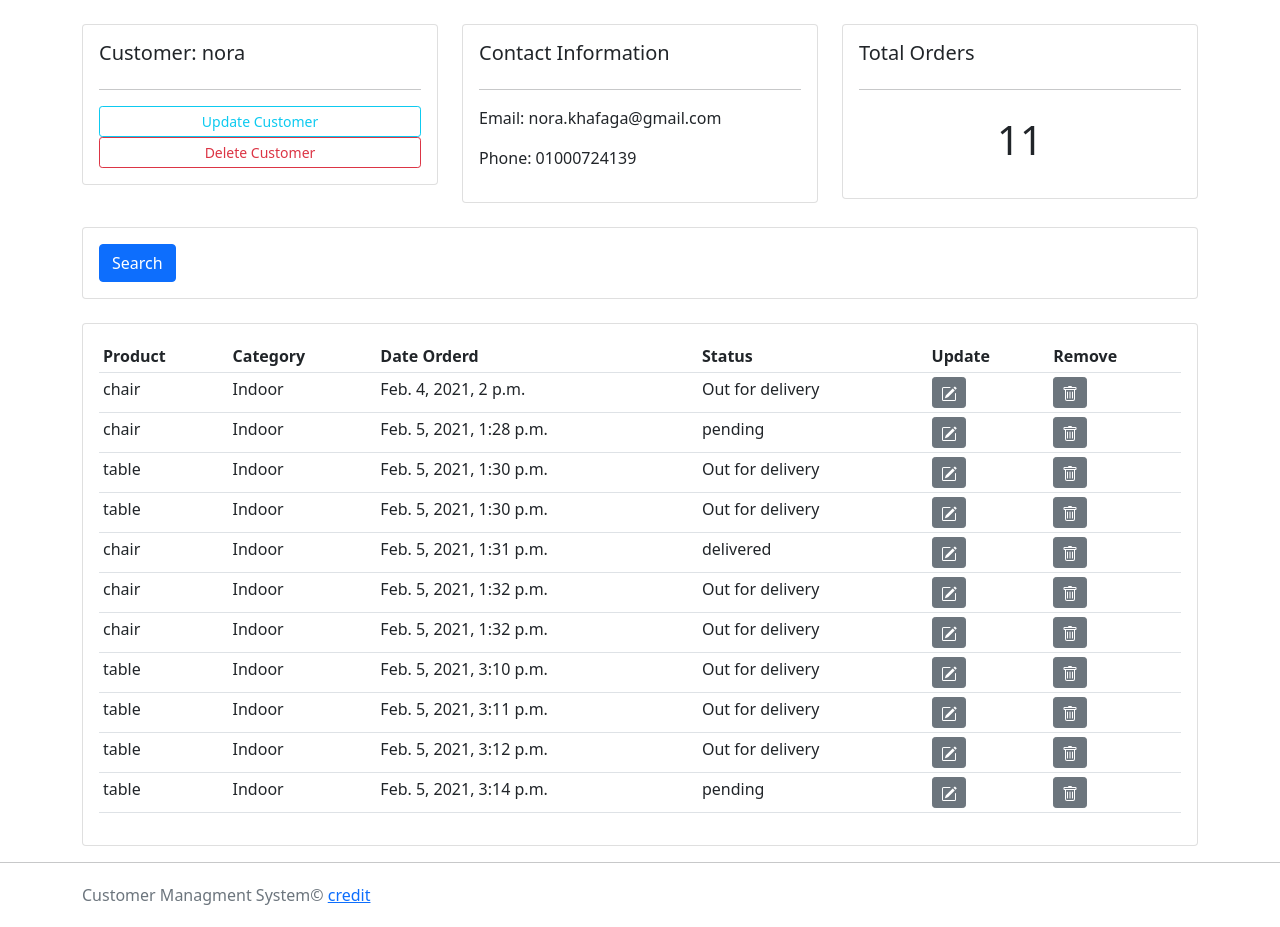
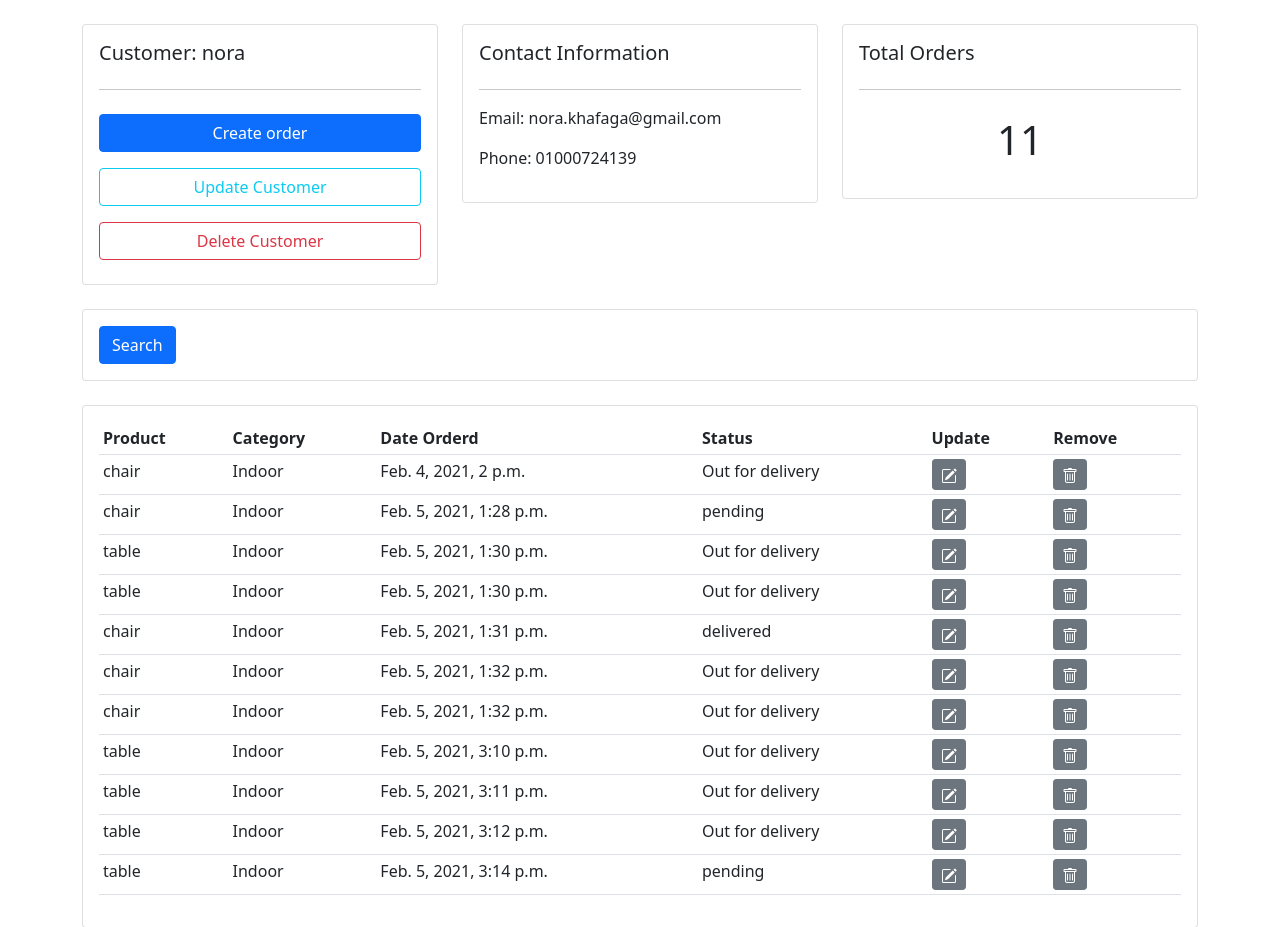
Before and after one commit to Norhanms/CustomerManagement, a Django app: page /customer/1 in a window 1280 px wide. Shown: the part 56-983 px from the top of the page. Before the commit the page ends 961 px from the top, so only its background shows below. Run offline with Django 3.2, Linux system fonts and the light colour scheme; data comes from the database, SQL or seed files in the repository; both versions use the stored data as it was after the commit.

Commit message:
change form of creating order to a form set

```diff
--- a/crm/accounts/templates/accounts/customer.html
+++ b/crm/accounts/templates/accounts/customer.html
@@ -7,8 +7,9 @@
             <div class="card card-body">
                 <h5>Customer: {{customer.name}}</h5>
                 <hr>
-                <a class="btn btn-outline-info  btn-sm btn-block" href="">Update Customer</a>
-                <a class="btn btn-outline-danger  btn-sm btn-block" href="">Delete Customer</a>
+                <a class="btn btn-primary my-2" href="{% url 'create_order' customer.id%}">Create order</a>
+                <a class="btn btn-outline-info my-2" href="">Update Customer</a>
+                <a class="btn btn-outline-danger  my-2" href="">Delete Customer</a>
 
             </div>
         </div>
--- a/crm/accounts/templates/accounts/dashboard.html
+++ b/crm/accounts/templates/accounts/dashboard.html
@@ -53,7 +53,7 @@
                 </div>
                 <div class="card-body">
 
-                    <a class="btn btn-primary" href="{% url 'create_order'%}">Create order</a>
+
                     <table class="table">
                         <thead>
                             <tr>
--- a/crm/accounts/templates/accounts/navbar.html
+++ b/crm/accounts/templates/accounts/navbar.html
@@ -11,7 +11,7 @@
                     <a class="nav-link active" aria-current="page" href="{% url 'home'%}">Dashboard</a>
                 </li>
                 <li class="nav-item">
-                    <a class="nav-link" href="">Customer</a>
+                    <a class="nav-link" href="{%url 'my_view'%}">Customer</a>
                 </li>
 
                 <li class="nav-item">
--- a/crm/accounts/templates/accounts/order_form.html
+++ b/crm/accounts/templates/accounts/order_form.html
@@ -4,8 +4,8 @@
 
 <div class="container my-4">
     <form class="row g-3" method="POST" action="">{% csrf_token%}
-        {{form}}
-
+        <!--{{form}}-->
+        {{formset}}
         <div class="col-auto">
             <button type="submit" class="btn btn-primary mb-3">Submit</button>
         </div>
--- a/crm/accounts/urls.py
+++ b/crm/accounts/urls.py
@@ -1,11 +1,12 @@
 from django.urls import path
 from .views import home, products, customer, createOrder, updateOrder, deleteOrder
-
+from .views import my_view
 urlpatterns = [
     path('', home, name='home'),
     path('products/', products, name='products'),
     path('customer/<str:pk_test>', customer, name='customer'),
-    path('create_order/', createOrder, name='create_order'),
+    path('create_order/<str:pk_test>', createOrder, name='create_order'),
     path('update_order/<str:pk_test>', updateOrder, name='update_order'),
     path('delete_order/<str:pk>', deleteOrder, name='delete_order'),
+    path('index', my_view, name="my_view")
 ]
--- a/crm/accounts/views.py
+++ b/crm/accounts/views.py
@@ -1,7 +1,16 @@
 from django.shortcuts import render, redirect
 from .models import *
 from .forms import OrderForm
+from django.forms import inlineformset_factory
+from django.http import HttpResponse
+from django.template import loader
 
+
+def my_view(request):
+    # View code here...
+    t = loader.get_template('accounts/index.html')
+    c = {'foo': 'bar'}
+    return HttpResponse(t.render(c, request), )
 # Create your views here.
 
 
@@ -44,15 +53,34 @@ def customer(request, pk_test):
     return render(request, 'accounts/customer.html', context)
 
 
-def createOrder(request):
-    form = OrderForm()
+'''
+def createOrder(request, pk_test):
+    customer = Customer.objects.get(id=pk_test)
+    form = OrderForm(initial={'customer': customer})
     if request.method == 'POST':
         # print(request.POST)
         form = OrderForm(request.POST)
-        if form. is_valid():
+        if form.is_valid():
             form.save()
-            return redirect('/')
+            return redirect(customer)
     context = {'form': form}
+    return render(request, 'accounts/order_form.html', context)
+'''
+# Multiple forms inside one form using inlineformset_factory
+
+
+def createOrder(request, pk_test):
+    OrderFormSet = inlineformset_factory(
+        Customer, Order, fields=('product', 'status'))
+    customer = Customer.objects.get(id=pk_test)
+    formset = OrderFormSet(instance=customer)
+    if request.method == 'POST':
+        # print(request.POST)
+        form = OrderForm(request.POST)
+        if form.is_valid():
+            form.save()
+            return redirect(customer)
+    context = {'formset': formset}
     return render(request, 'accounts/order_form.html', context)
 
 
```
Also changed, not shown: crm/accounts/templates/accounts/index.html (added, +12 -0 lines), crm/db.sqlite3.
